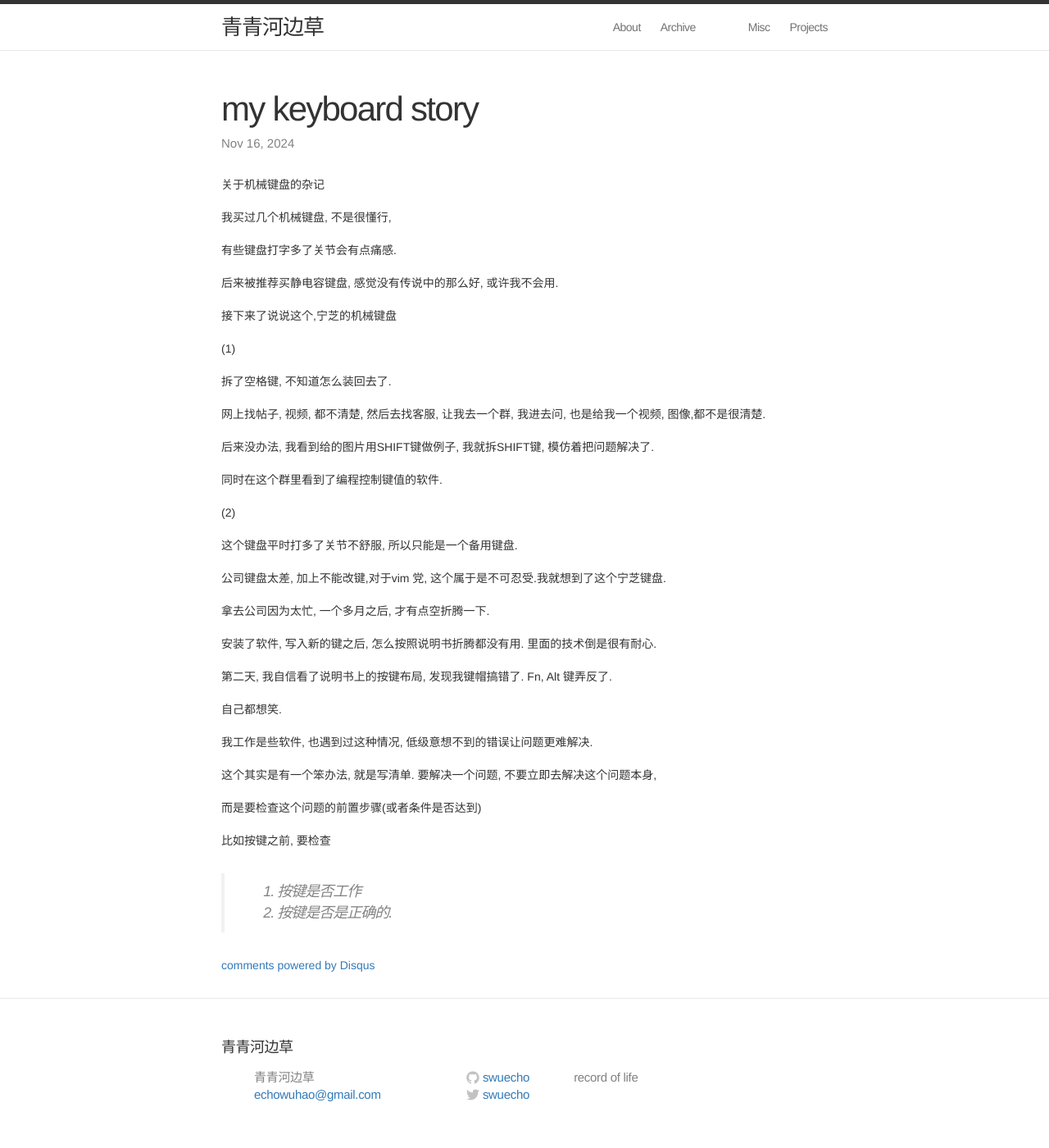
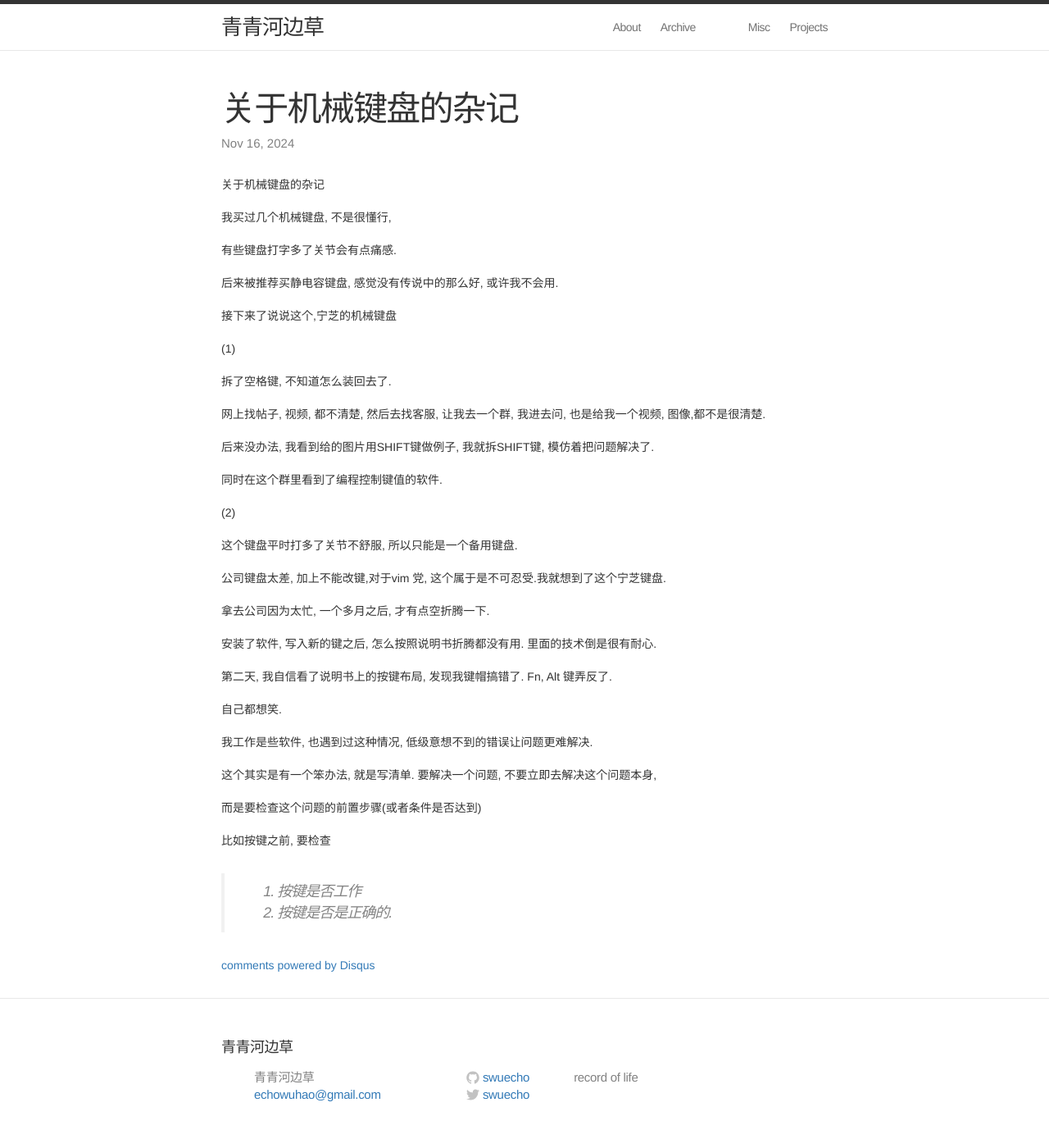
Before and after one commit to swuecho/swuecho.github.io, a Jekyll site: the page built from _posts/2024-11-16-my-keyboard-story.md, in a window 1280 px wide. Shown: the whole page at 82% size. Built offline with Jekyll 4.4.1, drawn with Linux system fonts in a browser that asks for light colours; comment, search, counter and statistics services are not loaded.

Commit message:
Update post titles and remove unnecessary section from "the checklist manifesto" post.

```diff
--- a/_posts/2024-11-16-my-keyboard-story.md
+++ b/_posts/2024-11-16-my-keyboard-story.md
@@ -1,6 +1,6 @@
 ---
 layout: post
-title:  my keyboard story
+title:  关于机械键盘的杂记
 date:   2024-11-16 02:11
 categories: tech
 ---
```
Also changed, not shown: _posts/2024-11-16-the-checklist-manifesto.md (+0 -3 lines).
